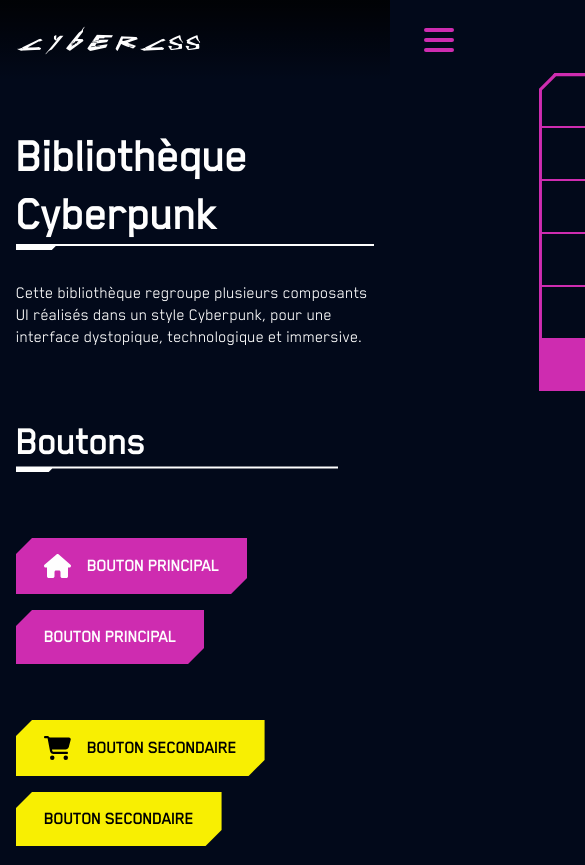
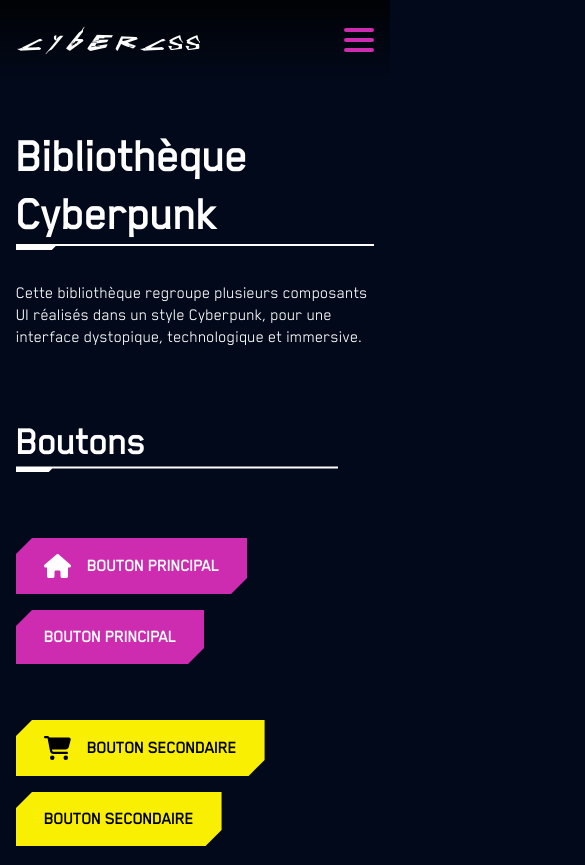
Before and after one commit to leosix10/cyber-css, a plain HTML site: page index.html in a window 390 px wide. Shown: the top 865 px of the page, 585 px wide, since content can reach past the window. Drawn offline with Linux system fonts and the light colour scheme.

Commit message:
Bug header responsive fixed

```diff
--- a/styles/sass/components/_header.scss
+++ b/styles/sass/components/_header.scss
@@ -10,6 +10,7 @@
     padding: 1rem 1rem;
     height: 5rem;
     background: linear-gradient(180deg,rgba(0, 0, 0, 0.8) 4%, rgba(2, 9, 26, 0.01) 100%);
+    overflow-x: clip;
 
     a {
         text-transform: uppercase;
@@ -23,6 +24,7 @@
     nav {
         display: flex;
         align-items: center;
+        position: relative;
     }
 
     &__burger {
@@ -90,14 +92,13 @@
     &__menu {
         display: flex;
         flex-direction: column;
-        position: relative;
+        position: absolute;
         z-index: 1;
-        isolation: isolate;
         align-items: center;
         margin: 0.8em 0;
-        top: 12rem;
-        right: -110%;
-        width: 12rem;
+        top: 2rem;
+        right: -20rem;
+        width: 18rem;
         clip-path: $cyberpunk-shape;
         background: $black;
         transition: all 0.2s ease 0.1s;
@@ -161,11 +162,12 @@
     .header{
         padding: 1rem 2rem;
 
-        &__burger, &__toggle{
+        &__burger, &__toggle {
           display: none;
         }
 
-        &__menu{
+        &__menu {
+          position: relative;
           flex-direction: row;
           width: unset;
           background-color: unset;
@@ -173,11 +175,11 @@
           top: 0;
           right: 0;
 
-          li{
+          li {
             width: unset;
             border-top: none;
 
-            a{
+            a {
               padding: 1rem 1.5rem;
             }
           }
```
Also changed, not shown: styles/css/main.css, styles/css/main.min.css, 2 other files.
